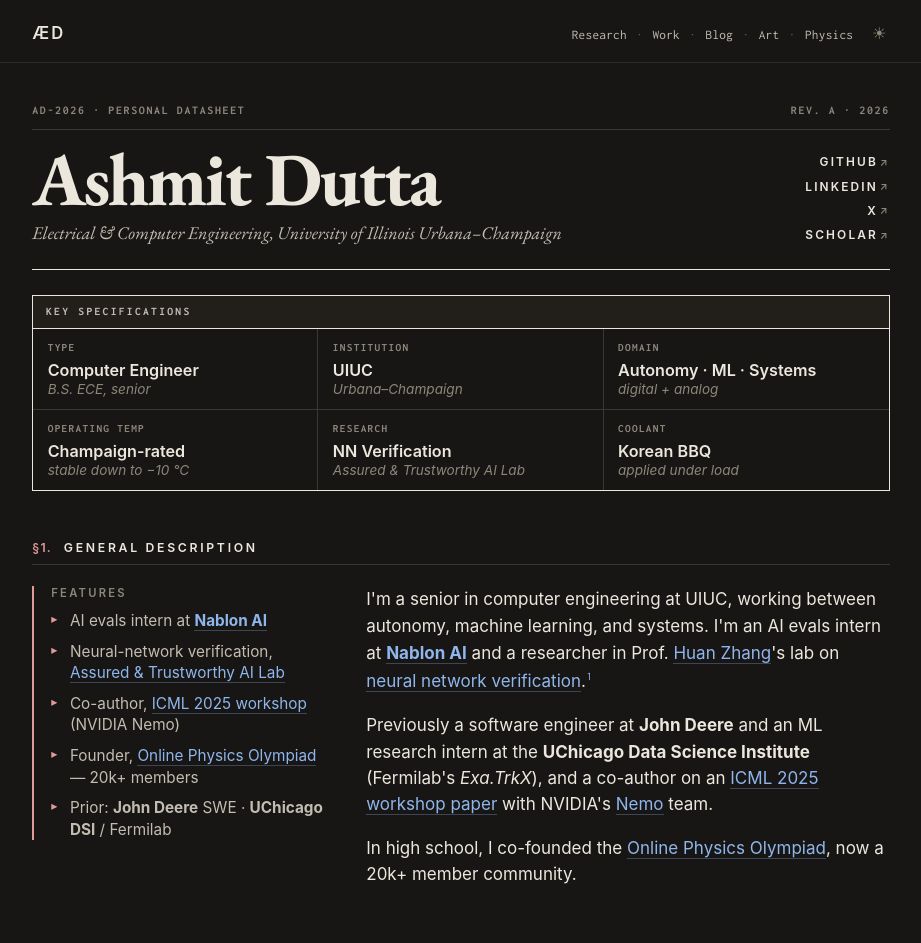
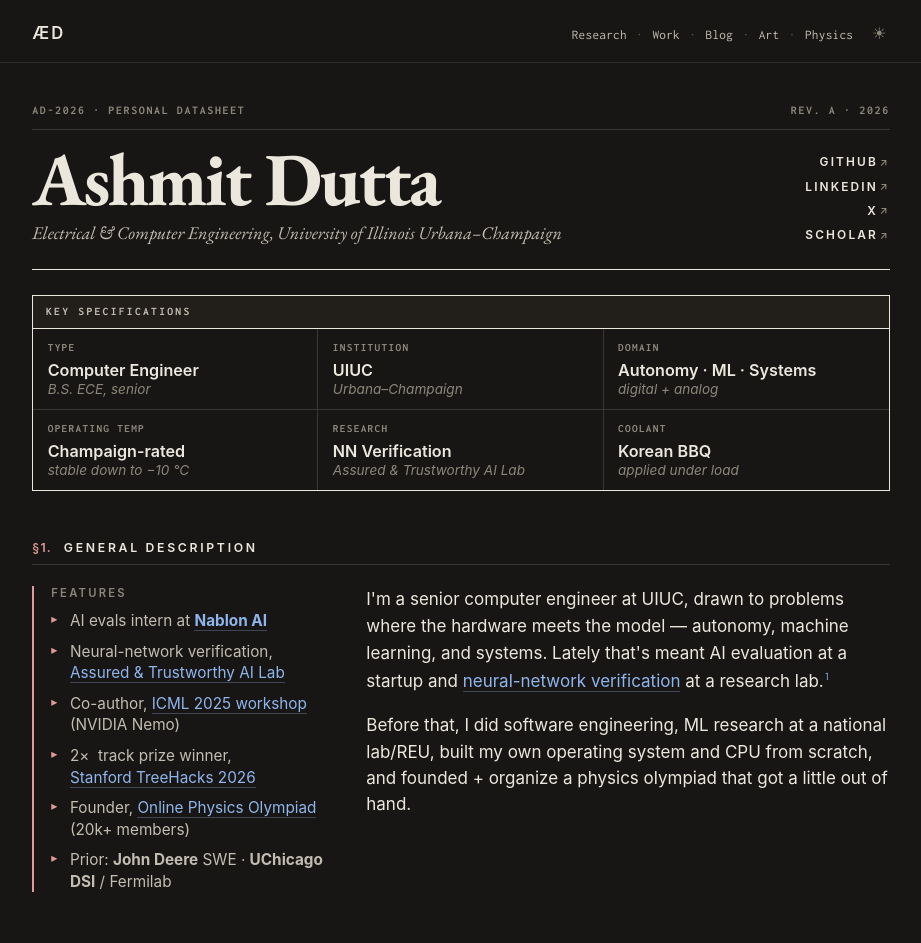
Before and after one commit to aedutta/aedutta.github.io, a React (Vite) app: page / in a window 1280 px wide. Shown: the top 943 px of the page, without its empty margins (179-1100 px from the left). Built offline with nearby package versions, Linux system fonts and the light colour scheme; a web font is replaced by a local one.

Commit message:
update description

```diff
--- a/src/pages/HomePage.jsx
+++ b/src/pages/HomePage.jsx
@@ -182,7 +182,8 @@
   <>AI evals intern at <a href="https://nablon.ai/researchers"><b>Nablon&nbsp;AI</b></a></>,
   <>Neural-network verification, <a href="https://www.huan-zhang.com/" target="_blank" rel="noreferrer">Assured&nbsp;&amp;&nbsp;Trustworthy&nbsp;AI&nbsp;Lab</a></>,
   <>Co-author, <a href="https://arxiv.org/abs/2507.09850" target="_blank" rel="noreferrer">ICML&nbsp;2025 workshop</a> (NVIDIA Nemo)</>,
-  <>Founder, <a href="https://opho.physoly.tech/" target="_blank" rel="noreferrer">Online Physics Olympiad</a> — 20k+ members</>,
+  <>2×&nbsp; track prize winner, <a href="https://github.com/aedutta/shot-spot-treehacks-26/" target="_blank" rel="noreferrer">Stanford&nbsp;TreeHacks&nbsp;2026</a></>,
+  <>Founder, <a href="https://opho.physoly.tech/" target="_blank" rel="noreferrer">Online Physics Olympiad</a> (20k+ members)</>,
   <>Prior: <b>John Deere</b> SWE · <b>UChicago DSI</b> / Fermilab</>,
 ];
 
@@ -251,40 +252,23 @@
         </div>
         <div className="ds-desc">
           <p className="paper__lede">
-            I'm a senior in computer engineering at UIUC, working between
-            autonomy, machine learning, and systems. I'm an AI evals intern at{' '}
-            <a href="https://nablon.ai/researchers"><b>Nablon AI</b></a> and a researcher
-            in Prof.{' '}
-            <a href="https://www.huan-zhang.com/" target="_blank" rel="noreferrer">
-              Huan Zhang
-            </a>
-            's lab on{' '}
+            I'm a senior computer engineer at UIUC, drawn to problems where the
+            hardware meets the model — autonomy, machine learning, and systems.
+            Lately that's meant AI evaluation at a startup and{' '}
             <a
               href="https://github.com/Verified-Intelligence/alpha-beta-CROWN"
               target="_blank"
               rel="noreferrer"
             >
-              neural network verification
-            </a>.
+              neural-network verification
+            </a> at a research lab.
             <a href="#fn-1" id="fnref-1" className="paper__fnref" aria-describedby="footnote-label">
               <sup>1</sup>
             </a>
           </p>
           <p>
-            Previously a software engineer at <b>John Deere</b> and an ML research
-            intern at the <b>UChicago Data Science Institute</b> (Fermilab's{' '}
-            <i>Exa.TrkX</i>), and a co-author on an{' '}
-            <a href="https://arxiv.org/abs/2507.09850" target="_blank" rel="noreferrer">
-              ICML 2025 workshop paper
-            </a>{' '}
-            with NVIDIA's <a href="https://www.kaggle.com/competitions/ai-mathematical-olympiad-progress-prize-2/writeups/nemoskills-1st-place-solution-nemoskills" target="_blank" rel="noreferrer">Nemo</a> team.
-          </p>
-          <p>
-            In high school, I co-founded the{' '}
-            <a href="https://opho.physoly.tech/" target="_blank" rel="noreferrer">
-              Online Physics Olympiad
-            </a>
-            , now a 20k+ member community.
+            Before that, I did software engineering, ML research at a national lab/REU, built my own operating system and CPU from scratch, and founded + organize a
+            physics olympiad that got a little out of hand.
           </p>
         </div>
       </div>
```
